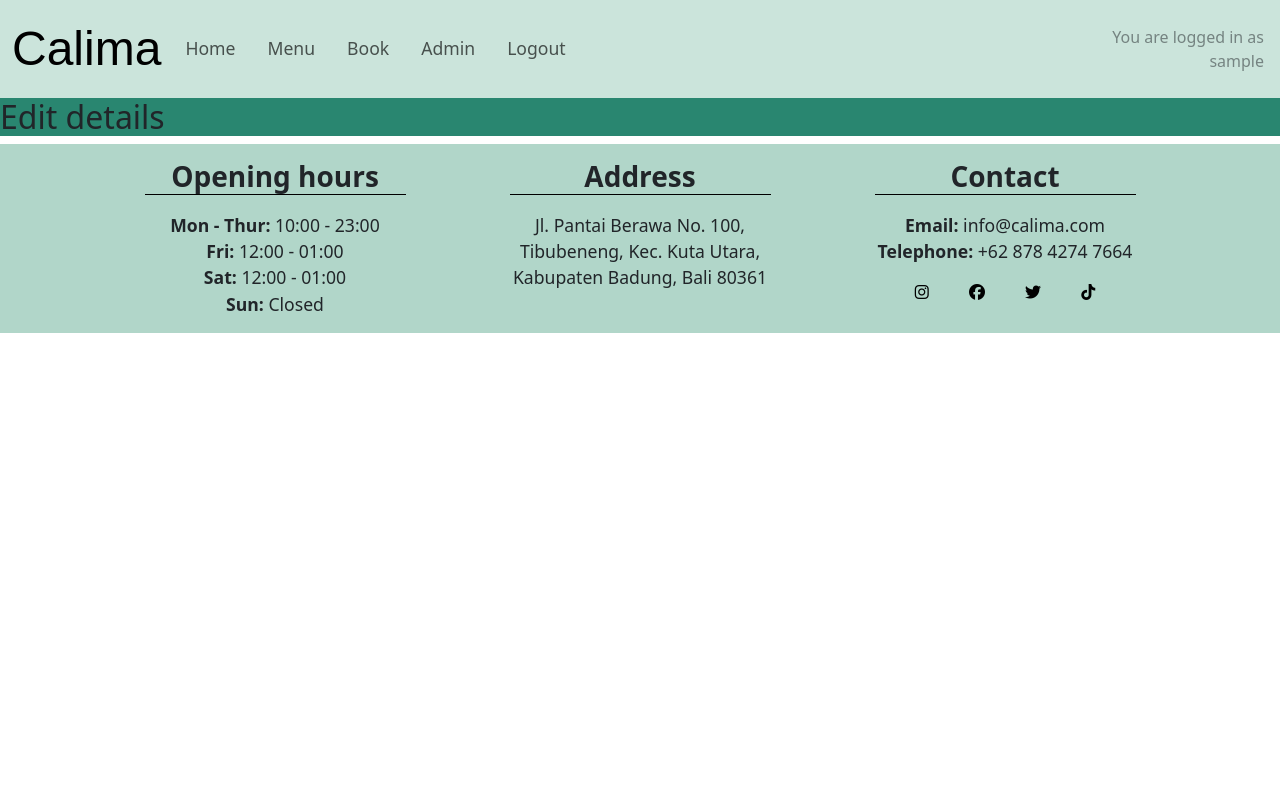
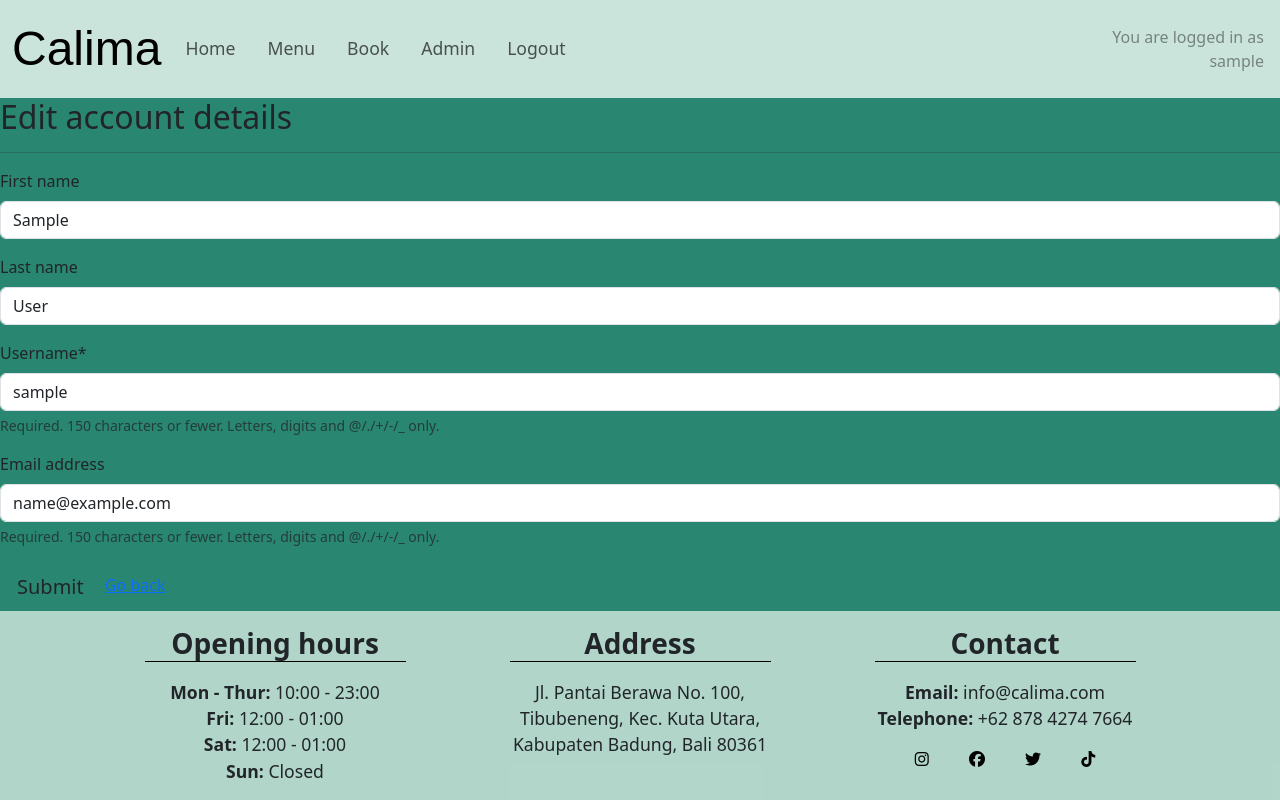
Before and after one commit to Mayamariaruth/calima, a Django app: page /accounts/edit/ in a window 1280 px wide. Run offline with Django 4.2, Linux system fonts and the light colour scheme; the visitor is signed in with stand-in values (Sample User, id 1); parts of the project's set-up code (start-up, migrations or seed data) failed here and were passed over; some libraries are stand-ins or nearby versions; some web fonts are replaced.

Commit message:
add edit_details form and view with validation

```diff
--- a/booking/models.py
+++ b/booking/models.py
@@ -1,6 +1,7 @@
 from datetime import date
 from django.db import models
 from django.core.validators import MinValueValidator, MaxValueValidator
+from django.contrib.auth.models import User
 
 
 # Create your models here.
@@ -30,6 +31,7 @@ class Booking(models.Model):
         ('denied', 'denied'),
     ]
 
+    user = models.ForeignKey(User, on_delete=models.CASCADE, null=True)
     first_name = models.CharField(max_length=100)
     last_name = models.CharField(max_length=100)
     email = models.EmailField()
--- a/booking/templates/booking/booking_form.html
+++ b/booking/templates/booking/booking_form.html
@@ -5,7 +5,7 @@
 {% load crispy_forms_tags %}
 
 <!-- Booking form -->
-<div class="hero-bg"
+<div>
     <section>
         <h2>{{ heading }}</h2>
         <hr>
--- a/calima/settings.py
+++ b/calima/settings.py
@@ -117,6 +117,7 @@ AUTH_PASSWORD_VALIDATORS = [
 ACCOUNT_EMAIL_VERIFICATION = 'none'
 ACCOUNT_EMAIL_REQUIRED = True
 
+
 # Internationalization
 # https://docs.djangoproject.com/en/4.2/topics/i18n/
 
--- /dev/null
+++ b/profile_account/forms.py
@@ -0,0 +1,31 @@
+from django import forms
+from django.contrib.auth.models import User
+
+
+# Create your forms here.
+class EditForm(forms.ModelForm):
+    """
+    Edit account details form
+    """
+    class Meta:
+        model = User
+        fields = ('first_name', 'last_name', 'username', 'email',)
+        help_texts = {
+            'email': 'Required. 150 characters or fewer. Letters, digits and @/./+/-/_ only.'
+        }
+
+    def clean(self):
+        cleaned_data = super().clean()
+        username = self.cleaned_data.get('username')
+        email = self.cleaned_data.get('email')
+
+        instance = self.instance
+
+        if username and username != instance.username:
+            if User.objects.filter(username=username).exists():
+                    self.add_error('username', 'This username is already in use.')
+        if email and email != instance.email:
+            if User.objects.filter(email=email).exists():
+                    self.add_error('email', 'This email is already in use.')
+
+        return cleaned_data
--- a/profile_account/templates/accounts/delete_account.html
+++ b/profile_account/templates/accounts/delete_account.html
@@ -8,6 +8,9 @@
         <h2>Are you sure that you want to delete your account?</h2>
         <hr>
         <p>If you delete your account, you will lose </p>
+
+
+        <a href="{% url 'profile_account' %}"><span>Go back</span></a>
     </section>
 </div>
 
--- a/profile_account/templates/accounts/edit_details.html
+++ b/profile_account/templates/accounts/edit_details.html
@@ -2,10 +2,20 @@
 
 {% block content %}
 {% load static %}
+{% load crispy_forms_tags %}
 
 <div>
     <section>
-        <h2>Edit details</h2>
+        <h2>Edit account details</h2>
+        <hr>
+        <div>
+            <form method="post">
+                {{ edit_form|crispy }}
+                {% csrf_token %}
+                <button id="submitButton" type="submit" class="btn btn-signup btn-lg">Submit</button>
+                <a href="{% url 'profile_account' %}"><span>Go back</span></a>
+            </form>
+        </div>
     </section>
 </div>
 
--- a/profile_account/views.py
+++ b/profile_account/views.py
@@ -1,17 +1,19 @@
-from django.shortcuts import render
+from django.shortcuts import render, redirect
 from django.contrib.auth.models import User
+from django.contrib import messages
 from booking.models import Booking
+from .forms import EditForm
 
 
 # Create your views here.
 def profile_account(request):
-    if request.user.is_authenticated and not request.user.is_staff:
+    if request.user.is_authenticated:
         firstname = request.user.first_name
         lastname = request.user.last_name
         username = request.user.username
         emailaddress = request.user.email
 
-        user_bookings = Booking.objects.filter(email=request.user).order_by('-date', '-time')
+        user_bookings = Booking.objects.filter(user=request.user).order_by('-date', '-time')
 
         context = {
             'firstname': firstname,
@@ -28,4 +30,14 @@ def delete_account(request):
 
 
 def edit_details(request):
-    return render(request, 'accounts/edit_details.html')
+    if request.method == 'POST':
+        edit_form = EditForm(request.POST, instance=request.user)
+
+        if edit_form.is_valid():
+            edit_form.save()
+            messages.success(request, 'Your account details were updated successfully!')
+            return redirect('profile_account')
+    else:
+        edit_form = EditForm(instance=request.user)
+
+    return render(request, 'accounts/edit_details.html', {'edit_form': edit_form,})
```
Also changed, not shown: booking/views.py (+12 -13 lines), booking/migrations/0004_booking_user_alter_booking_special_requests.py (added).
